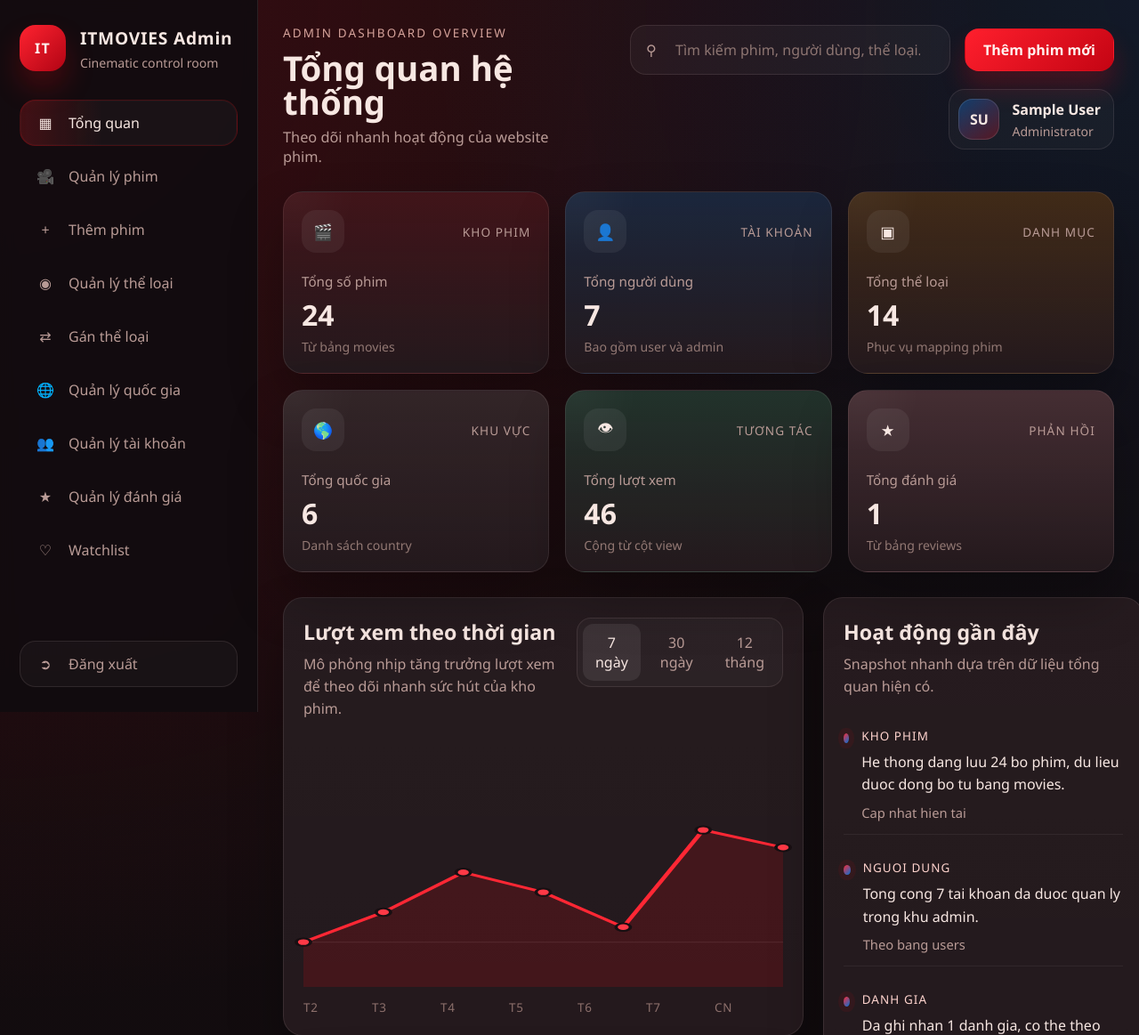
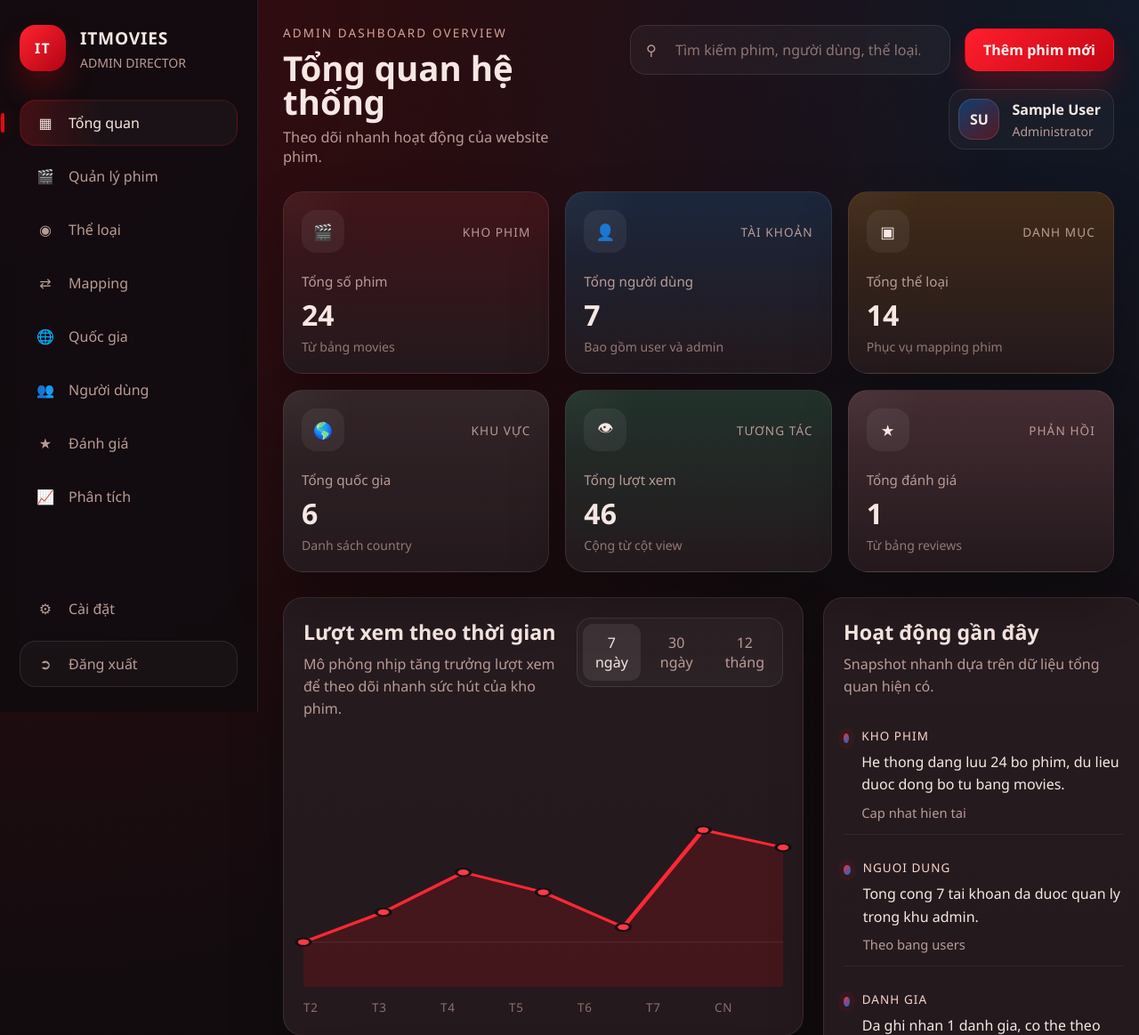
Before and after one commit to KophaiHuyyy/movie-wb, a PHP site: page /index.php in a window 1280 px wide. Shown: the top 1163 px of the page at 89% size. Run offline with PHP 8.4, Linux system fonts and the light colour scheme; the visitor is signed in with stand-in values (Sample User, id 1); data comes from the database, SQL or seed files in the repository; tables that the repository leaves empty hold one stand-in row (values such as "Sample post").

Commit message:
sync side bar ui

```diff
--- a/movies_admin/index.php
+++ b/movies_admin/index.php
@@ -252,54 +252,56 @@ $activityItems = array(
             <div class="admin-brand">
                 <div class="admin-brand-mark">IT</div>
                 <div>
-                    <p class="admin-brand-title">ITMOVIES Admin</p>
-                    <p class="admin-brand-subtitle">Cinematic control room</p>
+                    <p class="admin-brand-title">ITMOVIES</p>
+                    <p class="admin-brand-subtitle">ADMIN DIRECTOR</p>
                 </div>
             </div>
 
             <nav class="admin-nav">
-                <a class="admin-nav-item is-active" href="index.php">
+                <a class="admin-nav-item is-active has-indicator" href="index.php">
                     <span class="admin-nav-icon">&#9638;</span>
                     <span>Tổng quan</span>
                 </a>
                 <a class="admin-nav-item" href="index.php?page_layout=listfilm">
-                    <span class="admin-nav-icon">&#127909;</span>
+                    <span class="admin-nav-icon">&#127916;</span>
                     <span>Quản lý phim</span>
-                </a>
-                <a class="admin-nav-item" href="index.php?page_layout=themmoi_film">
-                    <span class="admin-nav-icon">+</span>
-                    <span>Thêm phim</span>
                 </a>
                 <a class="admin-nav-item" href="index.php?page_layout=list_theloai">
                     <span class="admin-nav-icon">&#9673;</span>
-                    <span>Quản lý thể loại</span>
+                    <span>Thể loại</span>
                 </a>
                 <a class="admin-nav-item" href="index.php?page_layout=list_theloai_phim">
                     <span class="admin-nav-icon">&#8644;</span>
-                    <span>Gán thể loại</span>
+                    <span>Mapping</span>
                 </a>
                 <a class="admin-nav-item" href="index.php?page_layout=themquocgia">
                     <span class="admin-nav-icon">&#127760;</span>
-                    <span>Quản lý quốc gia</span>
+                    <span>Quốc gia</span>
                 </a>
                 <a class="admin-nav-item" href="index.php?page_layout=list_user">
                     <span class="admin-nav-icon">&#128101;</span>
-                    <span>Quản lý tài khoản</span>
+                    <span>Người dùng</span>
                 </a>
                 <a class="admin-nav-item" href="#latest-reviews">
                     <span class="admin-nav-icon">&#9733;</span>
-                    <span>Quản lý đánh giá</span>
+                    <span>Đánh giá</span>
                 </a>
-                <a class="admin-nav-item" href="#watchlist-overview">
-                    <span class="admin-nav-icon">&#9825;</span>
-                    <span>Watchlist</span>
+                <a class="admin-nav-item" href="#top-movies">
+                    <span class="admin-nav-icon">&#128200;</span>
+                    <span>Phân tích</span>
                 </a>
             </nav>
 
-            <a class="admin-logout" href="logout.php" onclick="return confirm('Bạn có chắc chắn muốn đăng xuất không?')">
-                <span class="admin-nav-icon">&#10162;</span>
-                <span>Đăng xuất</span>
-            </a>
+            <div class="admin-sidebar-footer">
+                <a class="admin-nav-item" href="index.php?page_layout=listfilm">
+                    <span class="admin-nav-icon">&#9881;</span>
+                    <span>Cài đặt</span>
+                </a>
+                <a class="admin-logout" href="logout.php" onclick="return confirm('Bạn có chắc chắn muốn đăng xuất không?')">
+                    <span class="admin-nav-icon">&#10162;</span>
+                    <span>Đăng xuất</span>
+                </a>
+            </div>
         </aside>
 
         <main class="admin-main">
```
